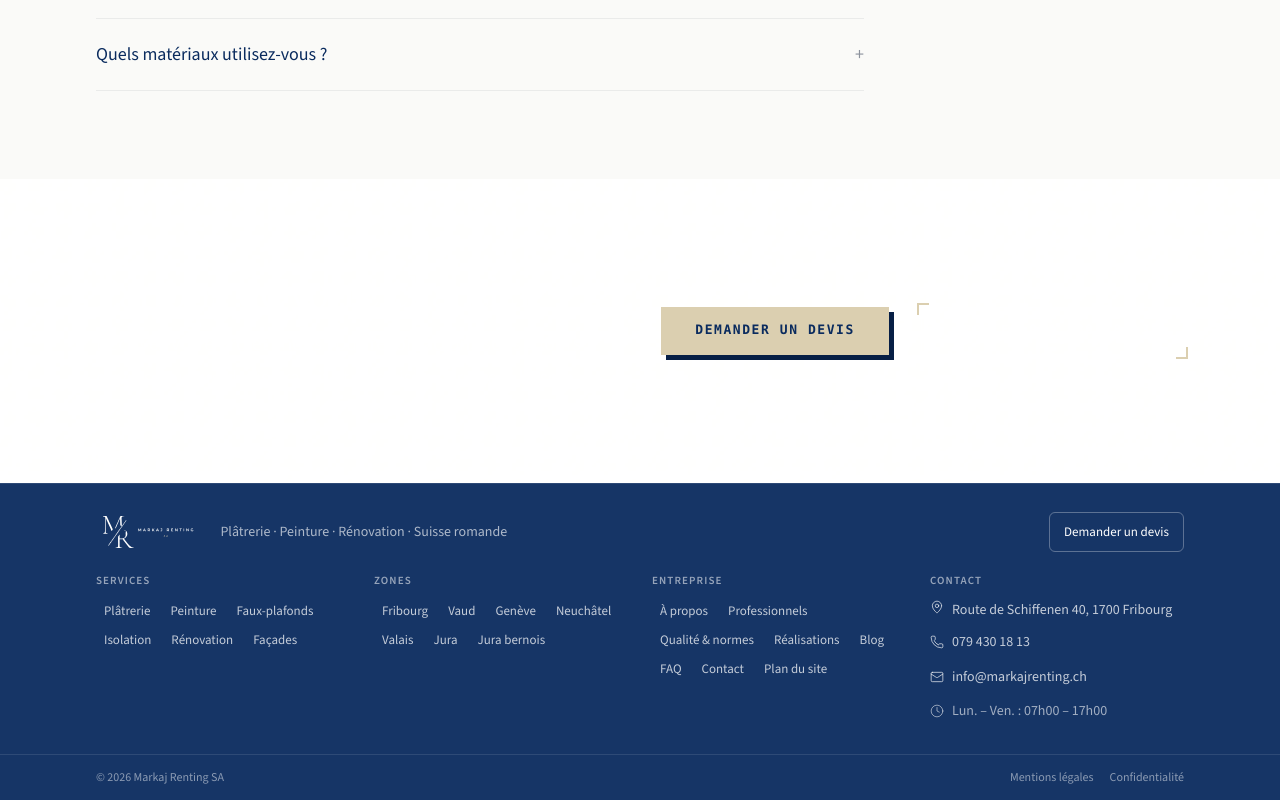
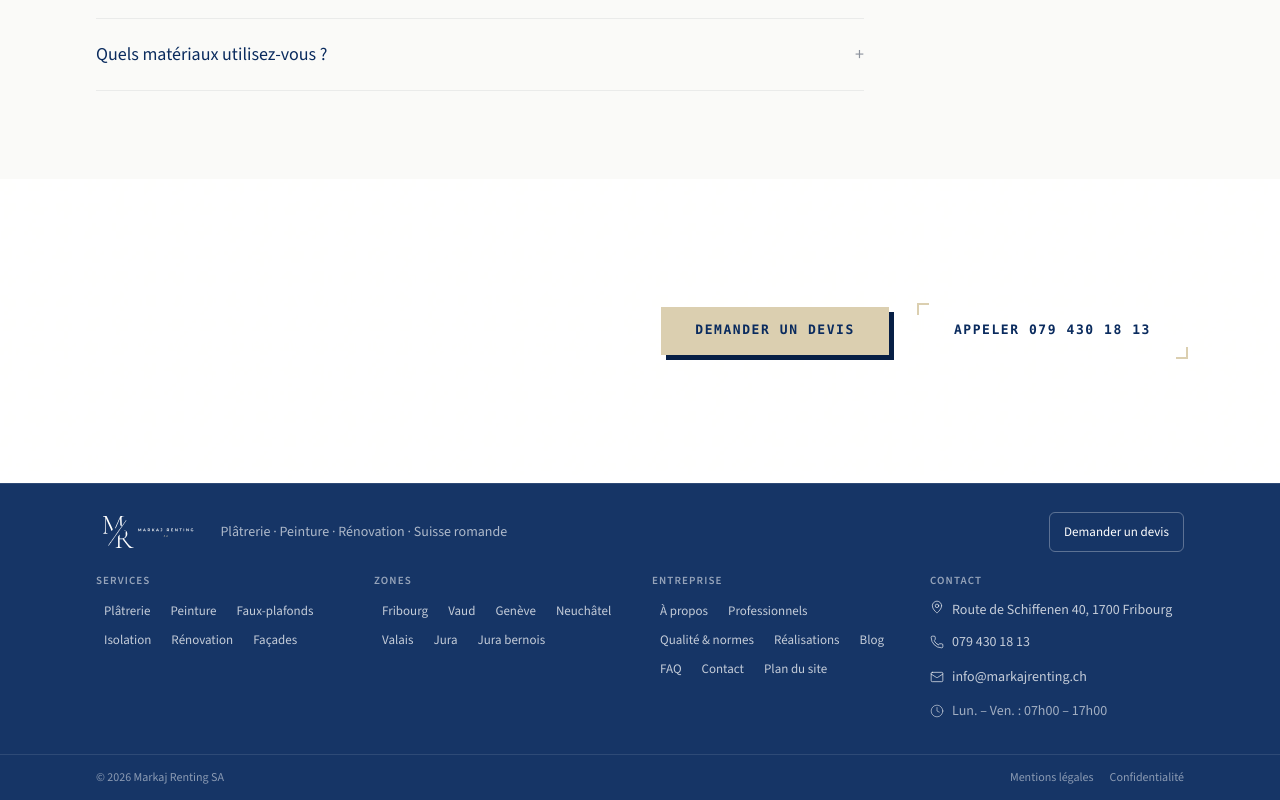
Before and after one commit to sopdibran-collab/sopdibran-collab.github.io-markajrenting.ch, a Next.js app: page /faq in a window 1280 px wide. Shown: the part 1394-2194 px from the top of the page. Built offline with nearby package versions, Linux system fonts and the light colour scheme; a web font is replaced by a local one.

Commit message:
Make the Appeler CTAs readable by using navy text on the light button fill.

```diff
--- a/components/sections/CtaBanner.tsx
+++ b/components/sections/CtaBanner.tsx
@@ -41,7 +41,7 @@ export function CtaBanner({
               variant="secondary"
               tone="dark"
               size="lg"
-              className="w-full max-w-full sm:w-auto"
+              className="w-full max-w-full !text-markaj-primary sm:w-auto"
             >
               Appeler {siteConfig.contact.phoneDisplay}
             </Button>
--- a/components/sections/Hero.tsx
+++ b/components/sections/Hero.tsx
@@ -82,7 +82,6 @@ export function Hero({
                   <Button
                     href={secondaryCta.href}
                     variant="secondary"
-                    tone="dark"
                     size="md"
                     className="w-full max-w-full min-h-11 md:w-auto md:min-h-12 md:px-8"
                   >
```
